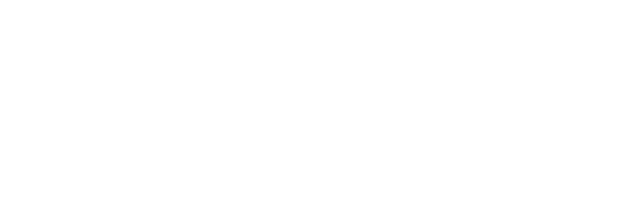
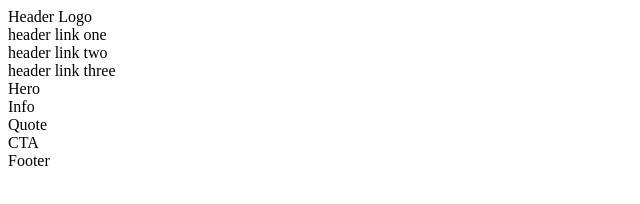
Before and after one commit to aishah-a/landing-page, a plain HTML site: page index.html in a window 1280 px wide. Shown: the whole page, without its empty margins (0-640 px from the left). Drawn offline with Linux system fonts and the light colour scheme.

Commit message:
Separate page into sections

```diff
--- a/index.html
+++ b/index.html
@@ -6,6 +6,30 @@
         <link href="style.css" rel="stylesheet">
     </head>
     <body>
-
+        <div class="header">
+            <div class="header-text">
+                <div class="logo">Header Logo</div>
+                <div class="link">
+                    <div class="links">header link one</div>
+                    <div class="links">header link two</div>
+                    <div class="links">header link three</div>
+                </div>
+            </div>
+            <div class="hero">
+                Hero
+            </div>
+        </div>
+        <div class="info">
+            Info
+        </div>
+        <div class="quote">
+            Quote
+        </div>
+        <div class="cta">
+            CTA
+        </div>
+        <div class="footer">
+            Footer
+        </div>
     </body>
 </html>
```
